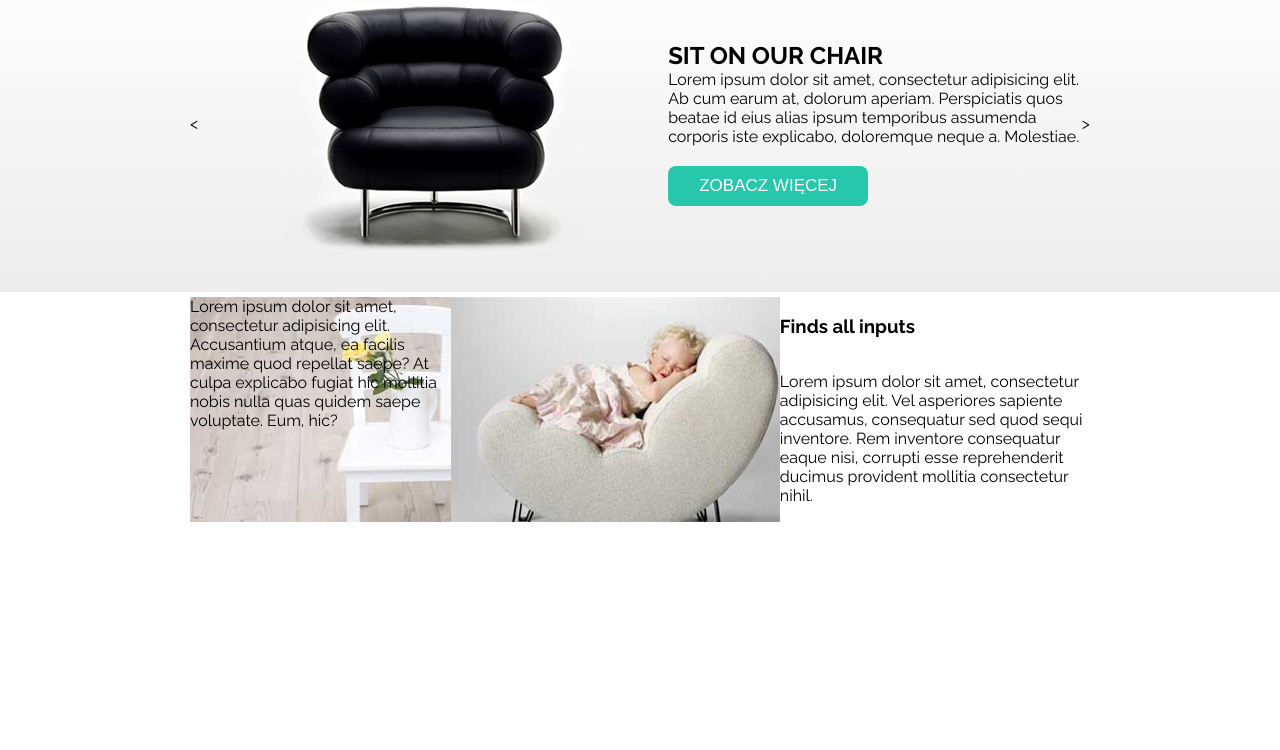
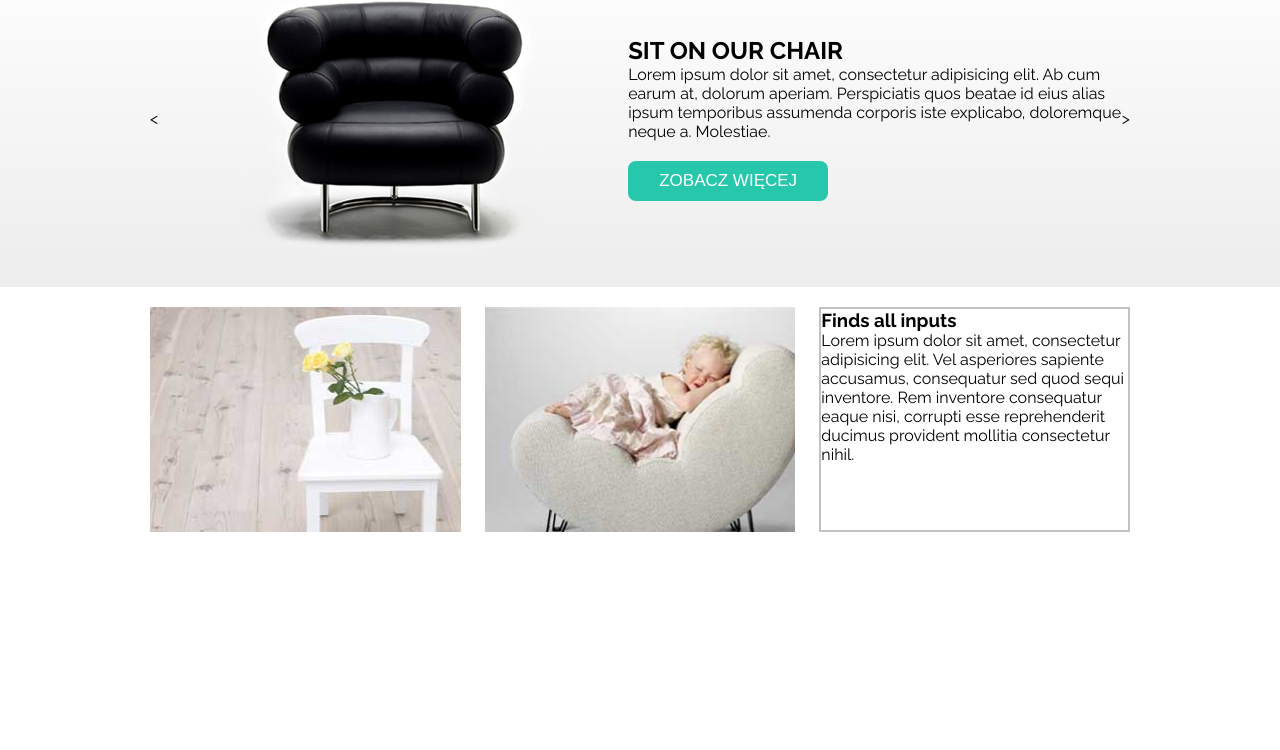
Before and after one commit to damian-krupa/chairs-landing-page, a plain HTML site: page index.html in a window 1280 px wide. Shown: the part 50-800 px from the top of the page. Drawn offline with Linux system fonts and the light colour scheme.

Commit message:
small boxes positioning

```diff
--- a/index.html
+++ b/index.html
@@ -41,10 +41,9 @@
 </section>
 <section class="chairs">
     <div class="container boxes">
-        <div class="small-box">Lorem ipsum dolor sit amet, consectetur adipisicing elit. Accusantium atque, ea facilis maxime quod repellat saepe? At culpa explicabo fugiat hic mollitia nobis nulla quas quidem saepe voluptate. Eum, hic?
+        <div class="small-box">
         </div>
         <div class="small-box">
-            <img src="images/box2_img.jpg" alt="chair 2">
         </div>
         <div class="small-box">
             <h3>Finds all inputs</h3>
--- a/scss/main.scss
+++ b/scss/main.scss
@@ -5,18 +5,20 @@
   box-sizing: border-box;
 }
 
-a {
-
+.container {
+  width: 1024px;
+  margin: 0 auto;
+  padding: 0 22px;
 }
 
-.container {
-  width: 900px;
-  margin: 5px auto;
-}
+// top bar
 
 .top-bar {
   display: flex;
   justify-content: space-between;
+  nav {
+    padding-top: 5px
+  }
 }
 
 .dropdown::before {
@@ -52,7 +54,7 @@ a {
   display:block;
   background-color: black;
   position: relative;
-  top: 10px;
+  top: 15px;
 }
 
 header {
@@ -112,26 +114,29 @@ header {
   text-decoration: none;
 }
 
-.chairs div {
-  display: flex;
-  justify-content: space-around;
-}
+// small boxes
 
 .boxes {
   display: flex;
-  justify-content: space-around;
+  justify-content: space-between;
+}
+
+.chairs {
+  padding-top: 20px;
+  padding-bottom: 20px;
 }
 
 .small-box {
-  //border: 1px solid red;
+  width: calc(33.333% - 16px);
+  height: 225px;
   &:nth-of-type(1) {
     background-image: url("../images/box1_img.jpg");
-    background-size: cover;
   }
   &:nth-of-type(2) {
-
+    background-image: url("../images/box2_img.jpg");
   }
   &:nth-of-type(3) {
+    border: 2px solid #c2c2c2;
     display: flex;
     flex-direction: column;
   }
```
Also changed, not shown: css/main.css.
